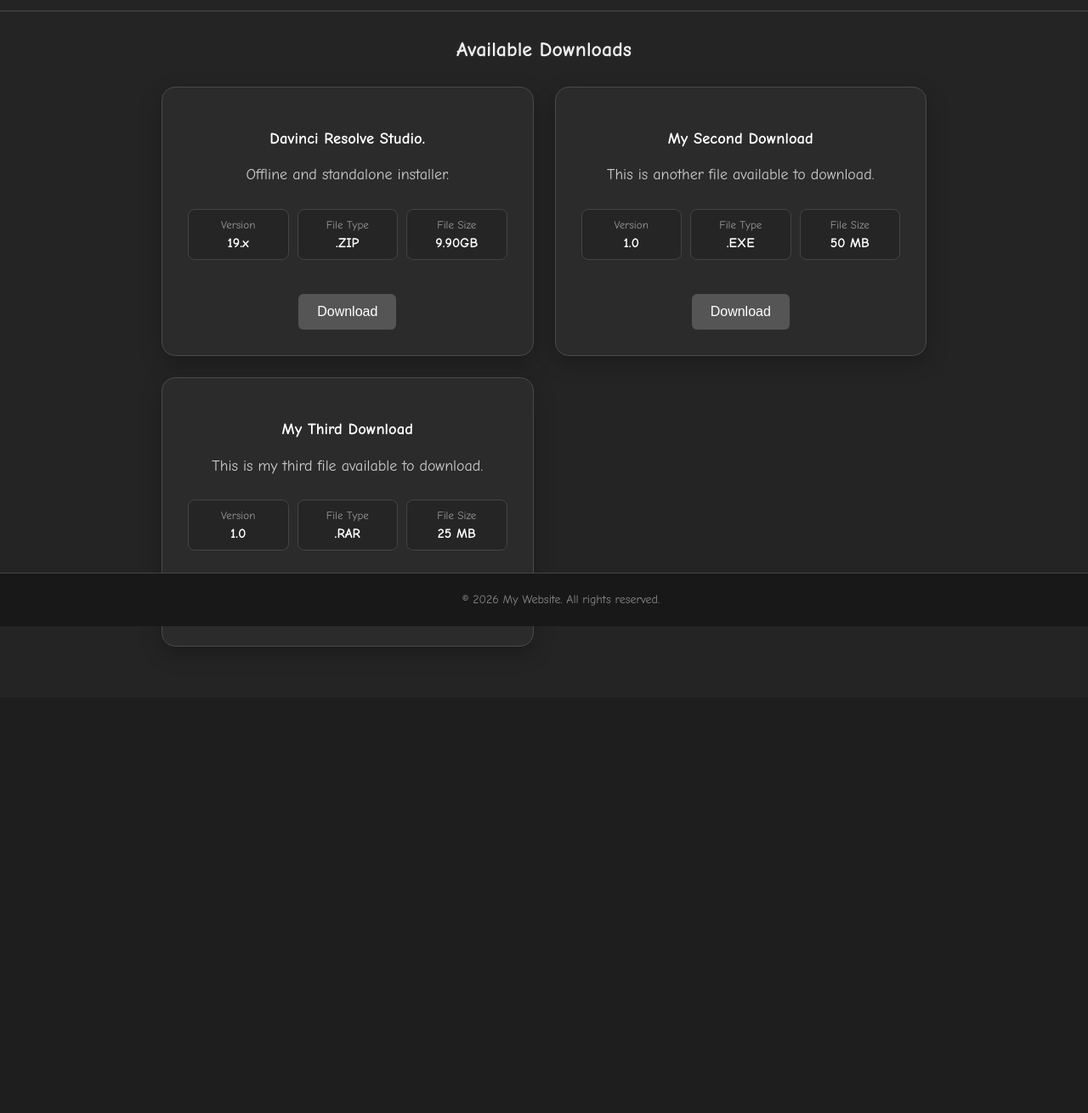
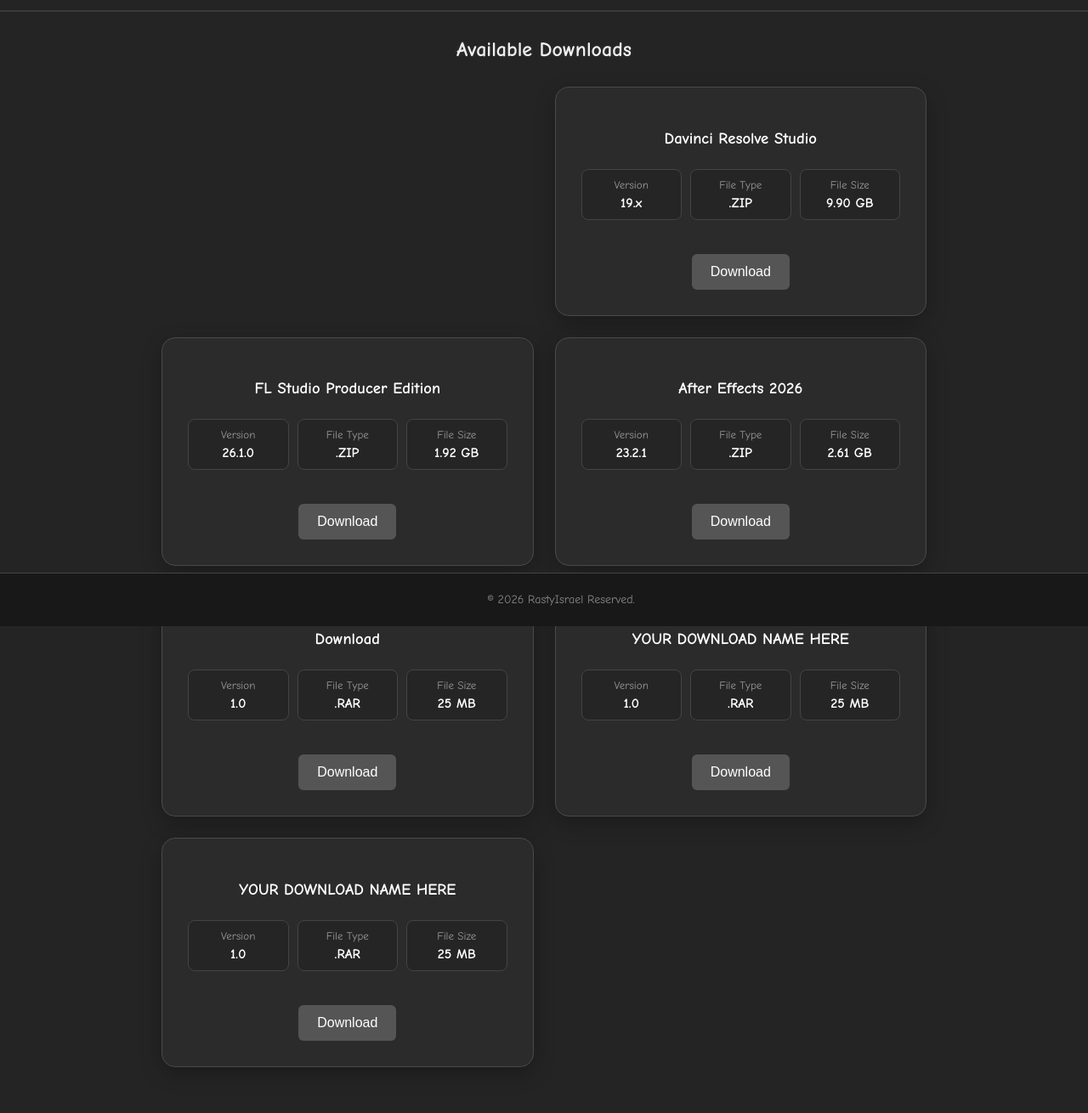
Before and after one commit to cheesychocco2/website, a plain HTML site: page downloads.html in a window 1280 px wide. Shown: the part 63-1373 px from the top of the page at 85% size. Before the commit the page ends 884 px from the top, so only its background shows below. Drawn offline with Linux system fonts and the light colour scheme.

Commit message:
Refactor downloads page layout and content

```diff
--- a/downloads.html
+++ b/downloads.html
@@ -11,14 +11,10 @@
 <header>
 
     <nav>
-        <h1 class="logo">RastyDownloadz.</h1>
+        <h1 class="logo">ProjectRasty.</h1>
 
         <div class="nav-links">
-    <a href="index.html">Home</a>
-    <a href="index.html#about">About</a>
-    <a href="index.html#hobbies">Hobbies</a>
     <a href="downloads.html">Downloads</a>
-    <a href="index.html#contact">Contact</a>
 </div>
 
 </header>
@@ -29,13 +25,17 @@
 
 
     <div class="download-grid">
+        <div class="right-panel">
+
+</div>
 
     <!-- DOWNLOAD 1 -->
     <div class="download-card">
 
-        <h3>Davinci Resolve Studio.</h3>
+        <h3 class="private-name" onclick="revealName(this)">
+    <span>Davinci Resolve Studio</span>
+</h3>
 
-        <p>Offline and standalone installer.</p>
 
         <div class="file-info">
 
@@ -51,10 +51,11 @@
 
             <div class="info-box">
                 <span>File Size</span>
-                <strong>9.90GB</strong>
+                <strong>9.90 GB</strong>
             </div>
 
         </div>
+
 
         <a href="files/Davinci Resolve Studio.zip" download>
     <button>Download</button>
@@ -66,30 +67,31 @@
     <!-- DOWNLOAD 2 -->
     <div class="download-card">
 
-        <h3>My Second Download</h3>
+        <h3 class="private-name" onclick="revealName(this)">
+    <span>FL Studio Producer Edition</span>
+</h3>
 
-        <p>This is another file available to download.</p>
 
         <div class="file-info">
 
             <div class="info-box">
                 <span>Version</span>
-                <strong>1.0</strong>
+                <strong>26.1.0</strong>
             </div>
 
             <div class="info-box">
                 <span>File Type</span>
-                <strong>.EXE</strong>
+                <strong>.ZIP</strong>
             </div>
 
             <div class="info-box">
                 <span>File Size</span>
-                <strong>50 MB</strong>
+                <strong>1.92 GB</strong>
             </div>
 
         </div>
 
-        <a href="files/my-program.exe" download>
+        <a href="files/FL Studio Producer Edition 2026.zip" download>
             <button>Download</button>
         </a>
 
@@ -99,9 +101,42 @@
     <!-- DOWNLOAD 3 -->
     <div class="download-card">
 
-        <h3>My Third Download</h3>
+        <h3 class="private-name" onclick="revealName(this)">
+    <span>After Effects 2026</span>
+</h3>
 
-        <p>This is my third file available to download.</p>
+
+        <div class="file-info">
+
+            <div class="info-box">
+                <span>Version</span>
+                <strong>23.2.1</strong>
+            </div>
+
+            <div class="info-box">
+                <span>File Type</span>
+                <strong>.ZIP</strong>
+            </div>
+
+            <div class="info-box">
+                <span>File Size</span>
+                <strong>2.61 GB</strong>
+            </div>
+
+        </div>
+
+        <a href="files/After Effects 2023.zip" download>
+            <button>Download</button>
+        </a>
+        </div>
+
+<!-- DOWNLOAD 4 -->
+    <div class="download-card">
+
+        <h3 class="private-name" onclick="revealName(this)">
+    <span>Download</span>
+</h3>
+
 
         <div class="file-info">
 
@@ -125,17 +160,79 @@
         <a href="files/third-download.rar" download>
             <button>Download</button>
         </a>
+    </div>
+
+    <!-- DOWNLOAD 5 -->
+    <div class="download-card">
+
+        <h3 class="private-name" onclick="revealName(this)">
+    <span>YOUR DOWNLOAD NAME HERE</span>
+</h3>
+
+
+        <div class="file-info">
+
+            <div class="info-box">
+                <span>Version</span>
+                <strong>1.0</strong>
+            </div>
+
+            <div class="info-box">
+                <span>File Type</span>
+                <strong>.RAR</strong>
+            </div>
+
+            <div class="info-box">
+                <span>File Size</span>
+                <strong>25 MB</strong>
+            </div>
 
         </div>
 
+        <a href="files/third-download.rar" download>
+            <button>Download</button>
+        </a>
+    </div>
+    <!-- DOWNLOAD 6 -->
+    <div class="download-card">
+
+        <h3 class="private-name" onclick="revealName(this)">
+    <span>YOUR DOWNLOAD NAME HERE</span>
+</h3>
+
+
+        <div class="file-info">
+
+            <div class="info-box">
+                <span>Version</span>
+                <strong>1.0</strong>
+            </div>
+
+            <div class="info-box">
+                <span>File Type</span>
+                <strong>.RAR</strong>
+            </div>
+
+            <div class="info-box">
+                <span>File Size</span>
+                <strong>25 MB</strong>
+            </div>
+
+        </div>
+
+        <a href="files/third-download.rar" download>
+            <button>Download</button>
+        </a>
     </div>
 </div>
 
     </main>
 
     <footer>
-    <p>© 2026 My Website. All rights reserved.</p>
+        <p>© 2026 RastyIsrael Reserved.</p>
     </footer>
+
+    <script src="script.js"></script>
 
 </body>
 </html>
```
Lines whose indentation alone changed are shown as unchanged.
